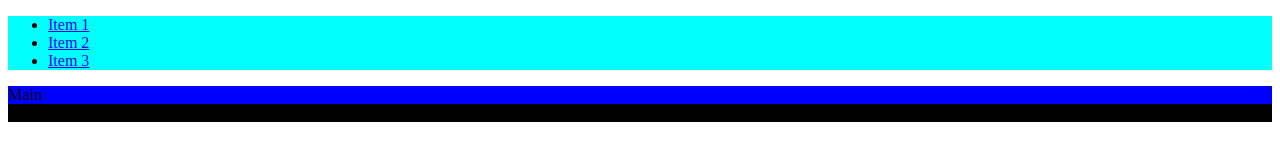
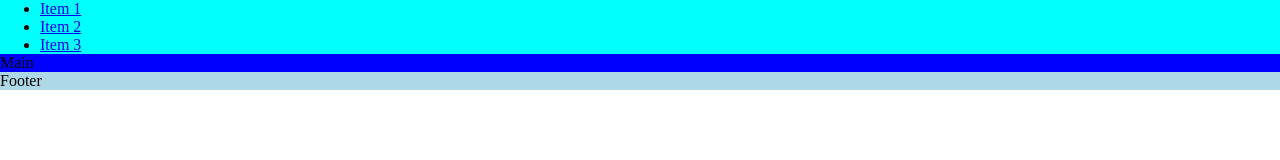
Before and after one commit to bbhandari1/commits-practice, a plain HTML site: page index.html in a window 1280 px wide. Drawn offline with Linux system fonts and the light colour scheme.

Commit message:
fix vertical margin of body and list

```diff
--- a/style.css
+++ b/style.css
@@ -2,10 +2,17 @@ header{
     background-color: aqua;
 }
 
+body{
+    margin: 0;
+}
 main{
     background-color: blue;
 }
 
 footer{
-    background-color: #010101;
+    background-color: lightblue;
 }
+
+ul{
+    margin: 0;
+}
```
